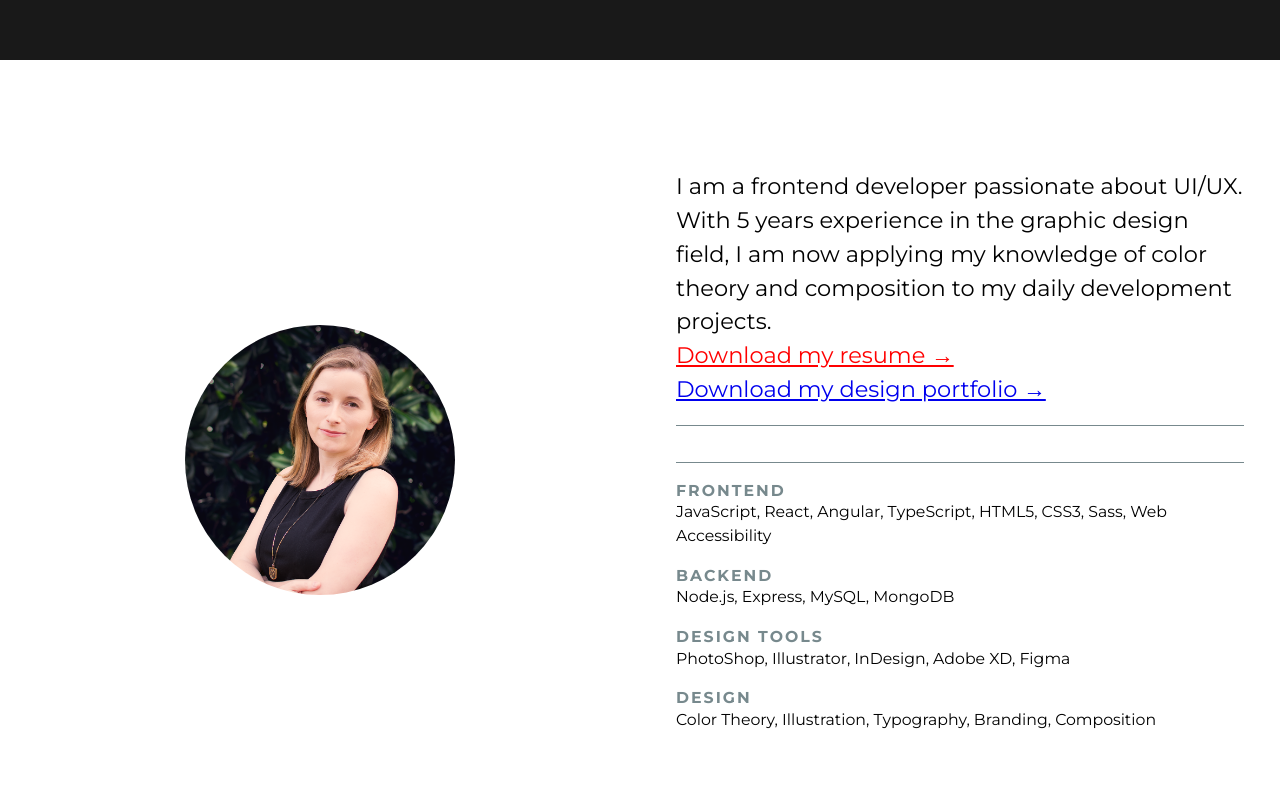
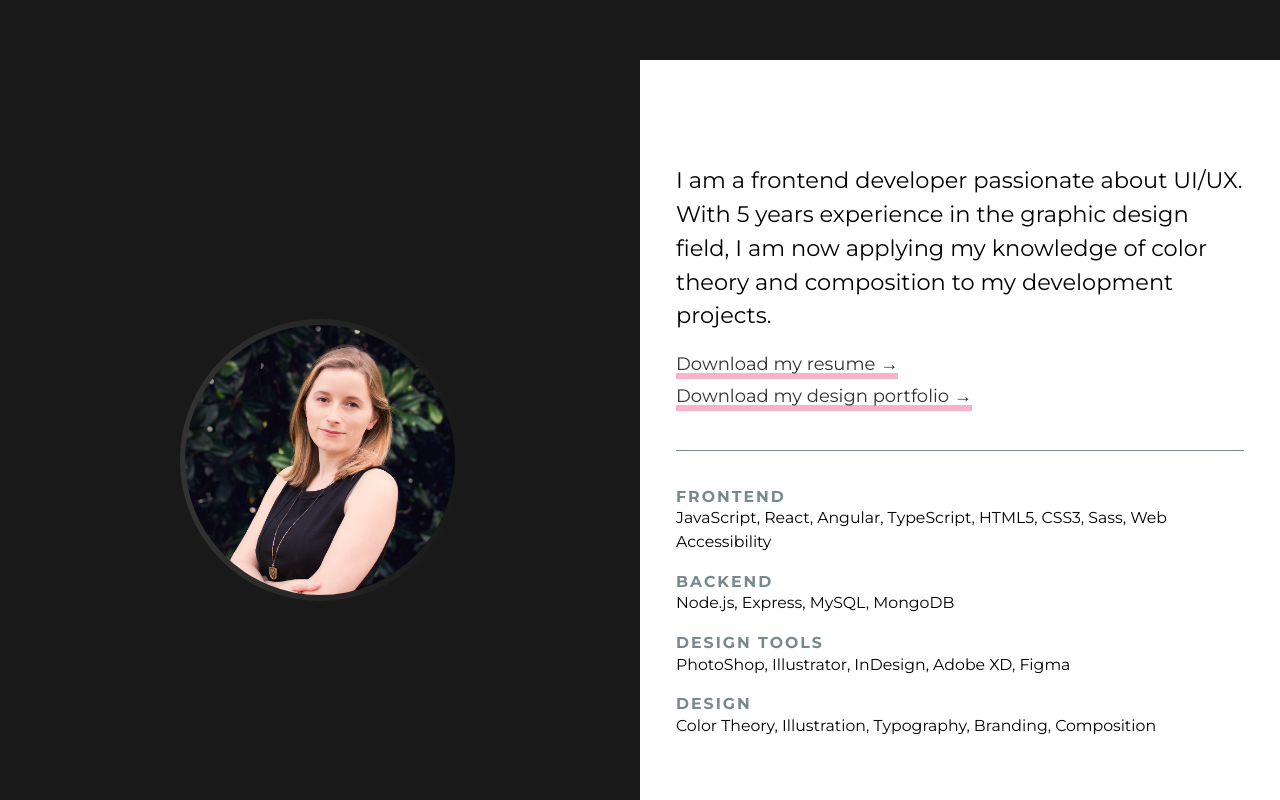
Before and after one commit to acarlie/acarlie.github.io, a React (Create React App) app: page / in a window 1280 px wide. Shown: the part 740-1540 px from the top of the page. Built offline with nearby package versions, Linux system fonts and the light colour scheme.

Commit message:
update(about): finished styling about section

```diff
--- a/src/App.js
+++ b/src/App.js
@@ -112,27 +112,34 @@ class App extends Component {
             <section className={styles.container + ' ' + styles.container__light} id="about">
               <h2 className="sr_only">About</h2>
               <div className={styles.row + ' ' + styles.row__100}>
-                <div className={styles.col + ' ' + styles.col__3 + ' ' + styles.col__center}>
+                <div className={styles.col + ' ' + styles.col__3 + ' ' + styles.col__center + ' ' + styles.col__dk}>
                   <Headshot />
                 </div>
 
                 <div className={styles.col + ' ' + styles.col__3 + ' ' + styles.col__center}>
                   <div>
-                    <div className={styles.row__divided + ' ' + 'text__large'}>
-                      I am a frontend developer passionate about UI/UX. With 5 years experience in the graphic design field, I am now applying my knowledge of color theory and composition to my daily development projects.
-                      <ul>
-                        <li>
-                          <Link href={resume} blank={true} text="Download my resume →" />
-                        </li>
-                        <li>
-                          <a href={portfolio} target="_blank" rel="noopener noreferrer">Download my design portfolio → <span className="sr_only">, opens in new tab</span></a>
-                        </li>
-                      </ul>
+                    <div className={styles.row__inner_divided}>
+                      <p className=" text__large">
+                        I am a frontend developer
+                        passionate about UI/UX. With
+                        5 years experience in the
+                        graphic design field, I am now
+                        applying my knowledge of color
+                        theory and composition to my
+                        development projects.
+                      </p>
+                      <div className={styles.row__stacked}>
+                        <ul className={styles.list__links}>
+                          <li className={styles.list_item__link}>
+                            <Link href={resume} blank={true} text="Download my resume →" />
+                          </li>
+                          <li className={styles.list_item__link}>
+                            <Link href={portfolio} blank={true} text="Download my design portfolio →" />
+                          </li>
+                        </ul>
+                      </div>
                     </div>
-                    <div className={styles.row__divided}>
-
-                    </div>
-                    <div className={styles.row__divided}>
+                    <div className={styles.row__inner_divided}>
                       <ul className="text__small">
                         <li className={styles.list_item}>
                           <h3 className="heading__6 heading__uppercase_sm">Frontend</h3>
--- a/src/App.module.scss
+++ b/src/App.module.scss
@@ -25,16 +25,23 @@
         height: 100vh;
     }
 
-    &__divided {
-        padding: 1rem 0;
+    &__inner {
+        padding: $g-space-two 0;
+    }
+
+    &__inner_divided {
+        @extend .row__inner;
 
         &:not(:first-child) {
             border-top: 1px solid $g-color-secondary;
         }
     }
 
+    &__stacked {
+        margin: 1rem 0 0 0;
+    }
 
-    @media screen and (min-width: $g-breakpoint-tablet),
+    @media screen and (min-width: $g-breakpoint-desktop),
     print {
         flex-direction: row;
     }
@@ -54,6 +61,10 @@
 
 .col {
     padding: $g-space-two;
+
+    &__dk {
+        background-color: $g-color-bg-dk;
+    }
 }
 
 
@@ -65,8 +76,18 @@
 }
 
 .list {
+    &__links {
+        padding-bottom: 4px;
+    }
+
     &_item {
         display: block;
-        margin-bottom: 1rem;
+        margin-bottom: $g-space-one;
+
+        &__link {
+            &:not(:first-child) {
+                margin-top: $g-space-quarter;
+            }
+        }
     }
 }
--- a/src/components/Headshot/Headshot.module.scss
+++ b/src/components/Headshot/Headshot.module.scss
@@ -1,14 +1,18 @@
 @import './../../scss/variables.scss';
 
 .container {
+    position: relative;
     display: flex;
     align-items: center;
     justify-content: center;
-    max-width: 15rem;
-    overflow: hidden;
+    padding: .3rem;
+    background: linear-gradient(to left, $g-color-bg-dk, $g-color-neutral-med-dk);
     border-radius: 20em;
 }
 
 .image {
-    width: 100%
+    max-width: 15rem;
+    width: 100%;
+    border-radius: 20em;
+    position: relative;
 }
--- a/src/components/Link/Link.module.scss
+++ b/src/components/Link/Link.module.scss
@@ -1,5 +1,32 @@
 @import './../../scss/variables.scss';
 
 .link {
-    color: red;
+    color: $g-color-text;
+    text-decoration: none;
+    position: relative;
+    margin-bottom: 4px;
+
+    &::before {
+        position: absolute;
+        bottom: -4px;
+        left: 0;
+        content: ' ';
+        width: 100%;
+        height: 6px;
+        background: $g-color-primary;
+        opacity: .3;
+        transition: height .25s;
+    }
+
+    &:hover {
+        &::before {
+            height: 8px;
+        }
+    }
 }
+
+.inner {
+    position: relative;
+
+    // z-index: 1000;
+}
--- a/src/components/Link/index.js
+++ b/src/components/Link/index.js
@@ -8,11 +8,19 @@ function Link(props) {
         <>
             {
                 blank &&
-                <a className={link.link} href={href} target="_blank" rel="noopener noreferrer">{text} <span className="sr_only">, opens in new tab</span></a>
+                <a className={link.link} href={href} target="_blank" rel="noopener noreferrer">
+                    <span className={link.inner}>
+                        {text} <span className="sr_only">, opens in new tab</span>
+                    </span>
+                </a>
             }
             {
                 !blank &&
-                <a className={link.link} href={href}>{text}</a>
+                <a className={link.link} href={href}>
+                    <span className={link.inner}>
+                        {text}
+                    </span>
+                </a>
             }
         </>
 
--- a/src/scss/shared.scss
+++ b/src/scss/shared.scss
@@ -83,7 +83,7 @@ body {
 
         &__uppercase {
             text-transform: uppercase;
-            letter-spacing: 2px;
+            letter-spacing: 1px;
             color: $g-color-heading-on-dk;
             text-align: center;
         }
--- a/src/scss/variables.scss
+++ b/src/scss/variables.scss
@@ -1,11 +1,16 @@
 // Colors
 $g-color-primary: #e7004c;
-$g-color-text: #222222;
-$g-color-text-on-dk: #E4E4E4;
 $g-color-secondary: #77898d;
+$g-color-neutral-lt: #E4E4E4;
+$g-color-neutral-med-dk: #333333;
+$g-color-neutral-dk: #191919;
+
+$g-color-text: $g-color-neutral-med-dk;
+$g-color-text-on-dk: $g-color-neutral-lt;
 $g-color-heading: $g-color-secondary;
-$g-color-heading-on-dk:#E4E4E4;
-$g-color-bg-dk: #191919;
+$g-color-heading-on-dk:$g-color-neutral-lt;
+
+$g-color-bg-dk: $g-color-neutral-dk;
 $g-color-bg-lt: #FFFFFF;
 
 // Typography
@@ -32,6 +37,7 @@ $g-breakpoint-mobile: 360px;
 $g-breakpoint-tablet: 568px;
 $g-breakpoint-desktop: 992px;
 
+$g-space-quarter: .25rem;
 $g-space-half: .5rem;
 $g-space-one: 1rem;
 $g-space-one-and-half: 1.5rem;
```
